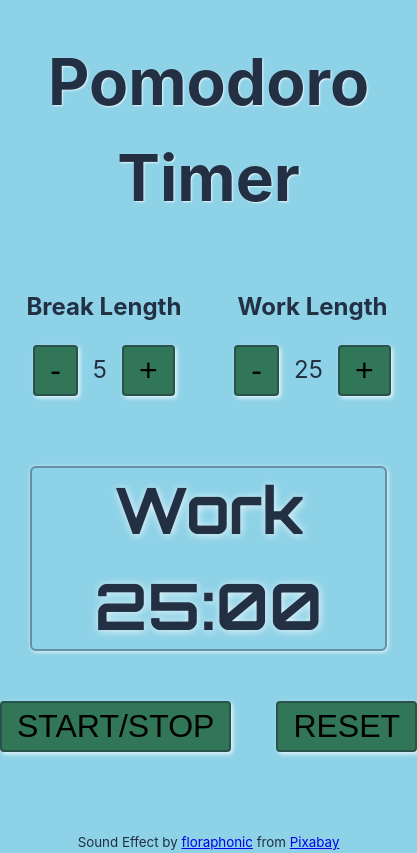
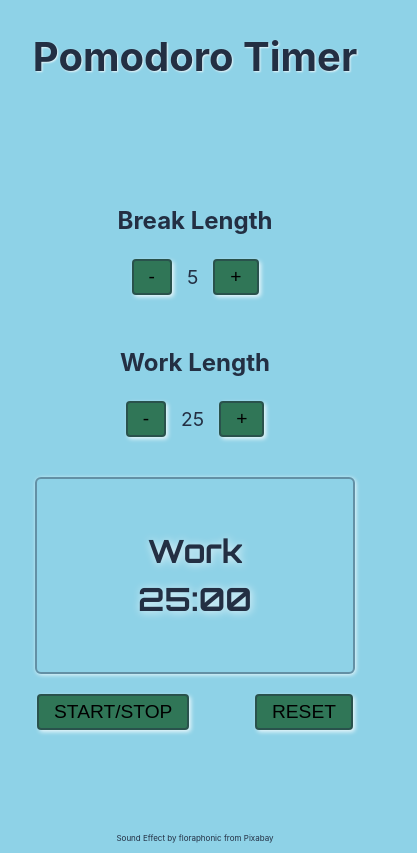
Before and after one commit to ha-x-3/react-pomodoro-timer, a React (Vite) app: page / in a window 390 px wide. Shown: the whole page, 417 px wide, since content can reach past the window. Built offline with nearby package versions, Linux system fonts and the light colour scheme.

Commit message:
More stying updates - added media queries for mobile

```diff
--- a/src/App.css
+++ b/src/App.css
@@ -5,10 +5,16 @@
 
 .app {
   height: 100vh;
+  width: 100vw;
   display: flex;
   flex-direction: column;
   align-items: center;
   justify-content: center;
+}
+
+a {
+  color: rgb(35, 47, 67);
+  text-decoration: none;
 }
 
 h1 {
@@ -29,6 +35,7 @@ small {
   align-self: center;
   justify-self: flex-end;
   margin-top: auto;
+  font-size: 0.5em;
 }
 
 .control-div {
@@ -45,9 +52,9 @@ small {
 
 .timer {
   width: 75%;
-  height: 25%;
-  margin: 50px auto;
-  padding: 20px;
+  height: 30%;
+  margin: 40px auto;
+  padding: 50px 0;
   border: 2px solid rgba(35, 47, 67, 0.4);
   border-radius: 6px;
   box-shadow: 1px 1px 4px rgba(255, 255, 255, 0.8);
@@ -58,16 +65,16 @@ small {
 }
 
 .timer-controls {
-  width: 75%;
-  margin: 30px auto;
+  width: 65%;
+  margin: 40px auto;
   display: flex;
   align-items: center;
-  justify-content: center;
-  gap: 45px;
+  justify-content: space-between;
 }
 
 #main-timer-div {
   margin: auto;
+  width: 60%;
 }
 
 #timers-div {
@@ -82,3 +89,41 @@ small {
   text-shadow: 1px 1px 8px rgba(255, 255, 255, 0.8);
   font-family: "Orbitron", sans-serif;
 }
+
+@media screen and (max-width: 768px) {
+  h1 {
+    font-size: 2.5em;
+  }
+
+  button {
+    font-size: 1.2em;
+  }
+
+  .timer-length {
+    font-size: 1.2em;
+  }
+
+  .timer {
+    width: 90%;
+    padding: 20px 0;
+    margin: 20px auto;
+  }
+
+  .timer-controls {
+    width: 90%;
+    margin: 20px auto;
+  }
+
+  #main-timer-div {
+    width: 90%;
+  }
+
+  #timers-div {
+    flex-direction: column;
+    gap: 10px;
+  }
+
+  #timer-label, #time-left {
+    font-size: 2em;
+  }
+}
```
